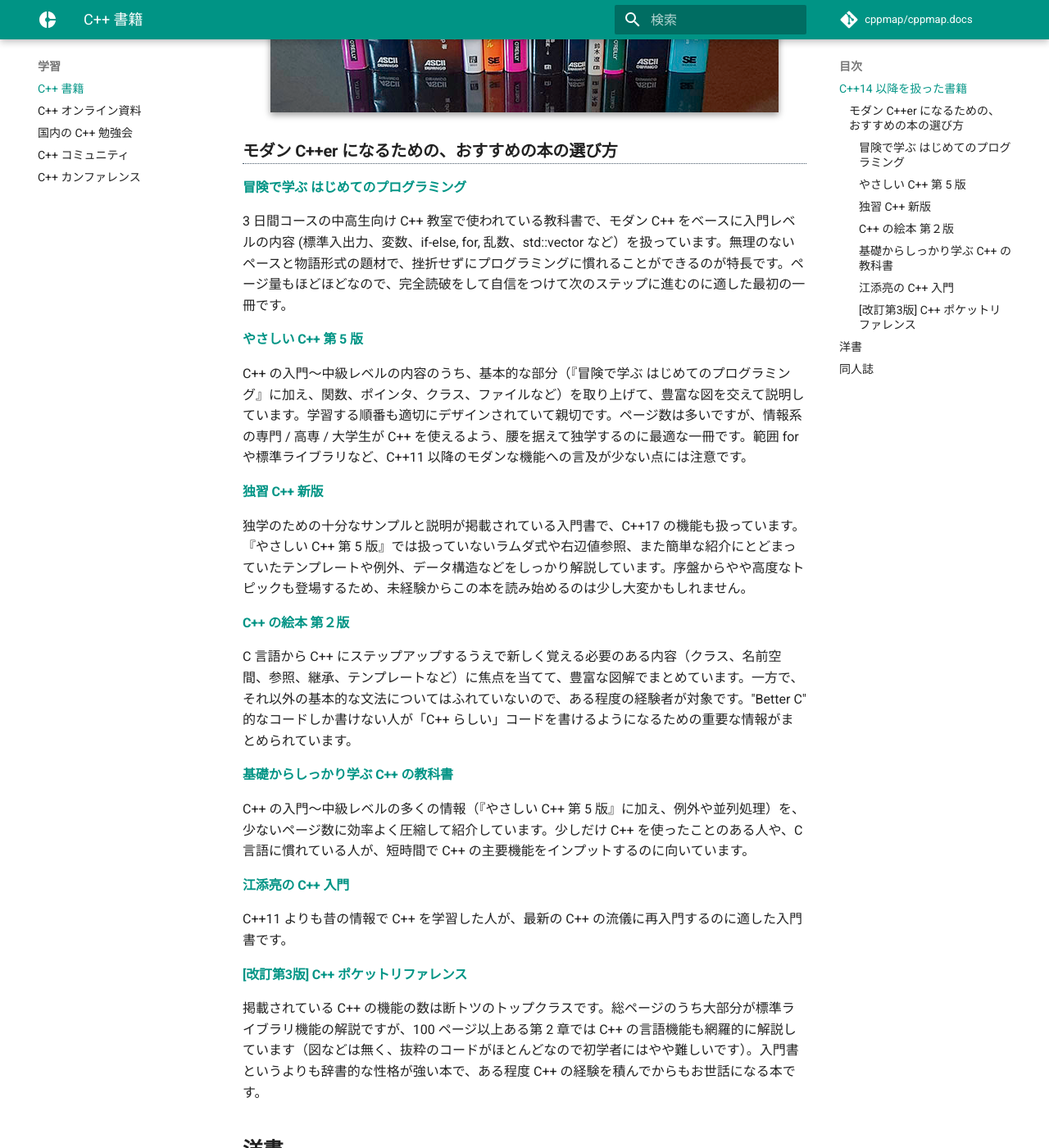
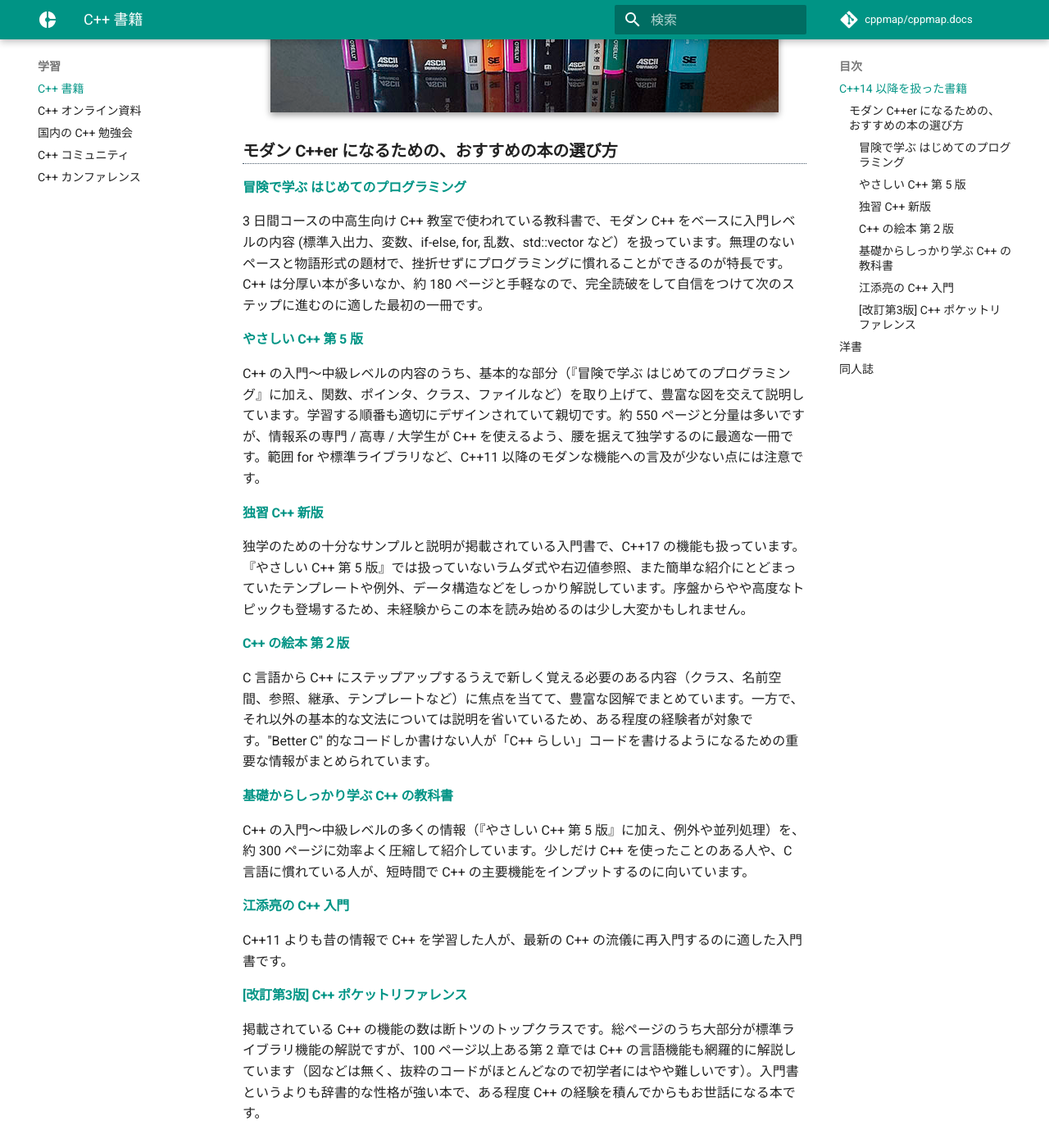
Before and after one commit to cppmap/cppmap.docs, an MkDocs documentation site: the page built from docs/learn/books.md, in a window 1280 px wide and 1400 px high, scrolled down 1786 px. Shown: the whole window at 82% size. Built offline with MkDocs 1.6.1 and Material for MkDocs 9.7.7, drawn with Linux system fonts in a browser that asks for light colours; nearby versions of some CDN libraries; comment, search, counter and statistics services are not loaded.

Commit message:
Update books.md

```diff
--- a/docs/learn/books.md
+++ b/docs/learn/books.md
@@ -31,19 +31,19 @@ C++ の学習に役立つ最新の書籍を紹介します。
 ### モダン C++er になるための、おすすめの本の選び方
 
 #### [冒険で学ぶ はじめてのプログラミング](https://amzn.to/2IWnWnx)
-3 日間コースの中高生向け C++ 教室で使われている教科書で、モダン C++ をベースに入門レベルの内容 (標準入出力、変数、if-else, for, 乱数、std::vector など）を扱っています。無理のないペースと物語形式の題材で、挫折せずにプログラミングに慣れることができるのが特長です。ページ量もほどほどなので、完全読破をして自信をつけて次のステップに進むのに適した最初の一冊です。
+3 日間コースの中高生向け C++ 教室で使われている教科書で、モダン C++ をベースに入門レベルの内容 (標準入出力、変数、if-else, for, 乱数、std::vector など）を扱っています。無理のないペースと物語形式の題材で、挫折せずにプログラミングに慣れることができるのが特長です。C++ は分厚い本が多いなか、約 180 ページと手軽なので、完全読破をして自信をつけて次のステップに進むのに適した最初の一冊です。
 
 #### [やさしい C++ 第 5 版](https://amzn.to/3j9pVTD)
-C++ の入門～中級レベルの内容のうち、基本的な部分（『冒険で学ぶ はじめてのプログラミング』に加え、関数、ポインタ、クラス、ファイルなど）を取り上げて、豊富な図を交えて説明しています。学習する順番も適切にデザインされていて親切です。ページ数は多いですが、情報系の専門 / 高専 / 大学生が C++ を使えるよう、腰を据えて独学するのに最適な一冊です。範囲 for や標準ライブラリなど、C++11 以降のモダンな機能への言及が少ない点には注意です。
+C++ の入門～中級レベルの内容のうち、基本的な部分（『冒険で学ぶ はじめてのプログラミング』に加え、関数、ポインタ、クラス、ファイルなど）を取り上げて、豊富な図を交えて説明しています。学習する順番も適切にデザインされていて親切です。約 550 ページと分量は多いですが、情報系の専門 / 高専 / 大学生が C++ を使えるよう、腰を据えて独学するのに最適な一冊です。範囲 for や標準ライブラリなど、C++11 以降のモダンな機能への言及が少ない点には注意です。
 
 #### [独習 C++ 新版](https://amzn.to/2ZWRrck)
 独学のための十分なサンプルと説明が掲載されている入門書で、C++17 の機能も扱っています。『やさしい C++ 第 5 版』では扱っていないラムダ式や右辺値参照、また簡単な紹介にとどまっていたテンプレートや例外、データ構造などをしっかり解説しています。序盤からやや高度なトピックも登場するため、未経験からこの本を読み始めるのは少し大変かもしれません。
 
 #### [C++ の絵本 第２版](https://amzn.to/2TFvvTO)
-C 言語から C++ にステップアップするうえで新しく覚える必要のある内容（クラス、名前空間、参照、継承、テンプレートなど）に焦点を当てて、豊富な図解でまとめています。一方で、それ以外の基本的な文法についてはふれていないので、ある程度の経験者が対象です。"Better C" 的なコードしか書けない人が「C++ らしい」コードを書けるようになるための重要な情報がまとめられています。
+C 言語から C++ にステップアップするうえで新しく覚える必要のある内容（クラス、名前空間、参照、継承、テンプレートなど）に焦点を当てて、豊富な図解でまとめています。一方で、それ以外の基本的な文法については説明を省いているため、ある程度の経験者が対象です。"Better C" 的なコードしか書けない人が「C++ らしい」コードを書けるようになるための重要な情報がまとめられています。
 
 #### [基礎からしっかり学ぶ C++ の教科書](https://amzn.to/2IXa1hf)
-C++ の入門～中級レベルの多くの情報（『やさしい C++ 第 5 版』に加え、例外や並列処理）を、少ないページ数に効率よく圧縮して紹介しています。少しだけ C++ を使ったことのある人や、C 言語に慣れている人が、短時間で C++ の主要機能をインプットするのに向いています。
+C++ の入門～中級レベルの多くの情報（『やさしい C++ 第 5 版』に加え、例外や並列処理）を、約 300 ページに効率よく圧縮して紹介しています。少しだけ C++ を使ったことのある人や、C 言語に慣れている人が、短時間で C++ の主要機能をインプットするのに向いています。
 
 #### [江添亮の C++ 入門](https://amzn.to/2HTGUbt)
 C++11 よりも昔の情報で C++ を学習した人が、最新の C++ の流儀に再入門するのに適した入門書です。
```
